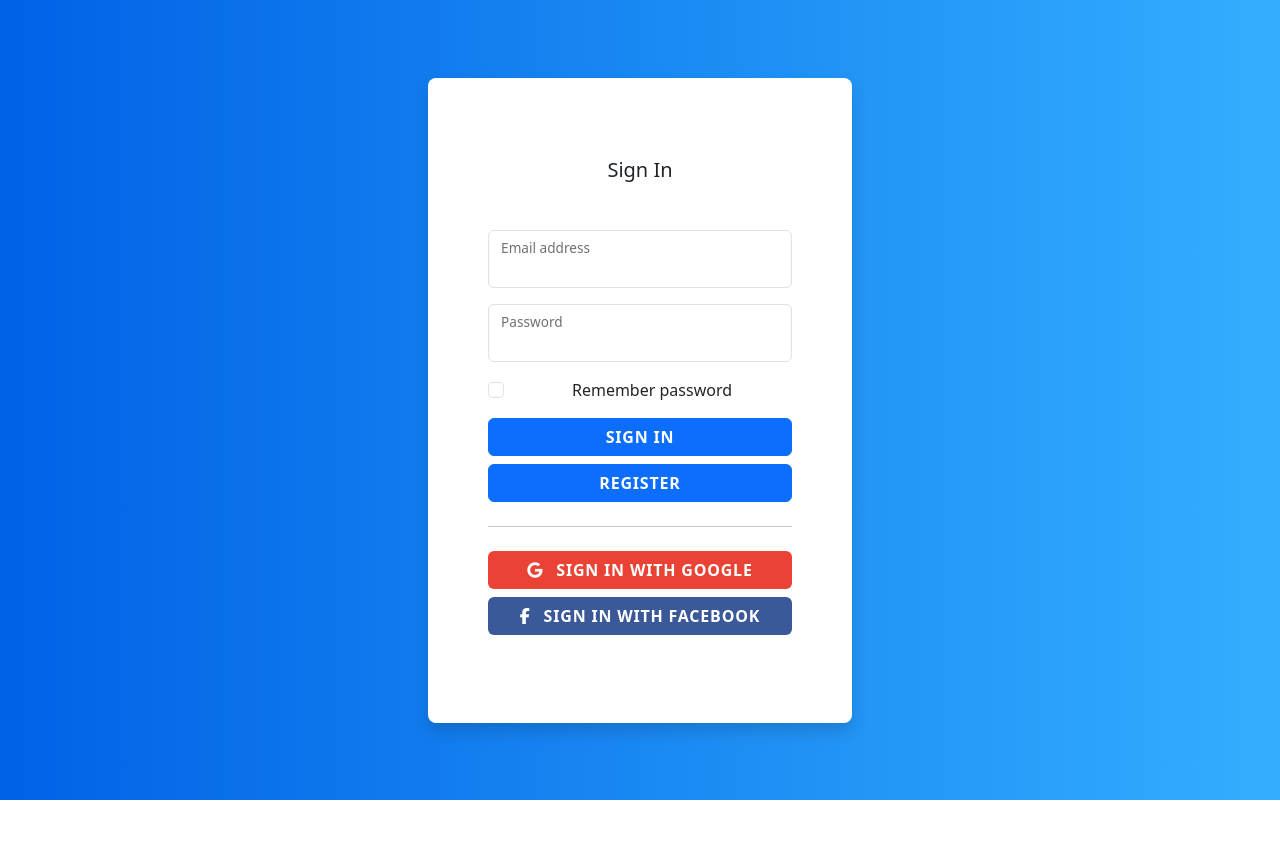
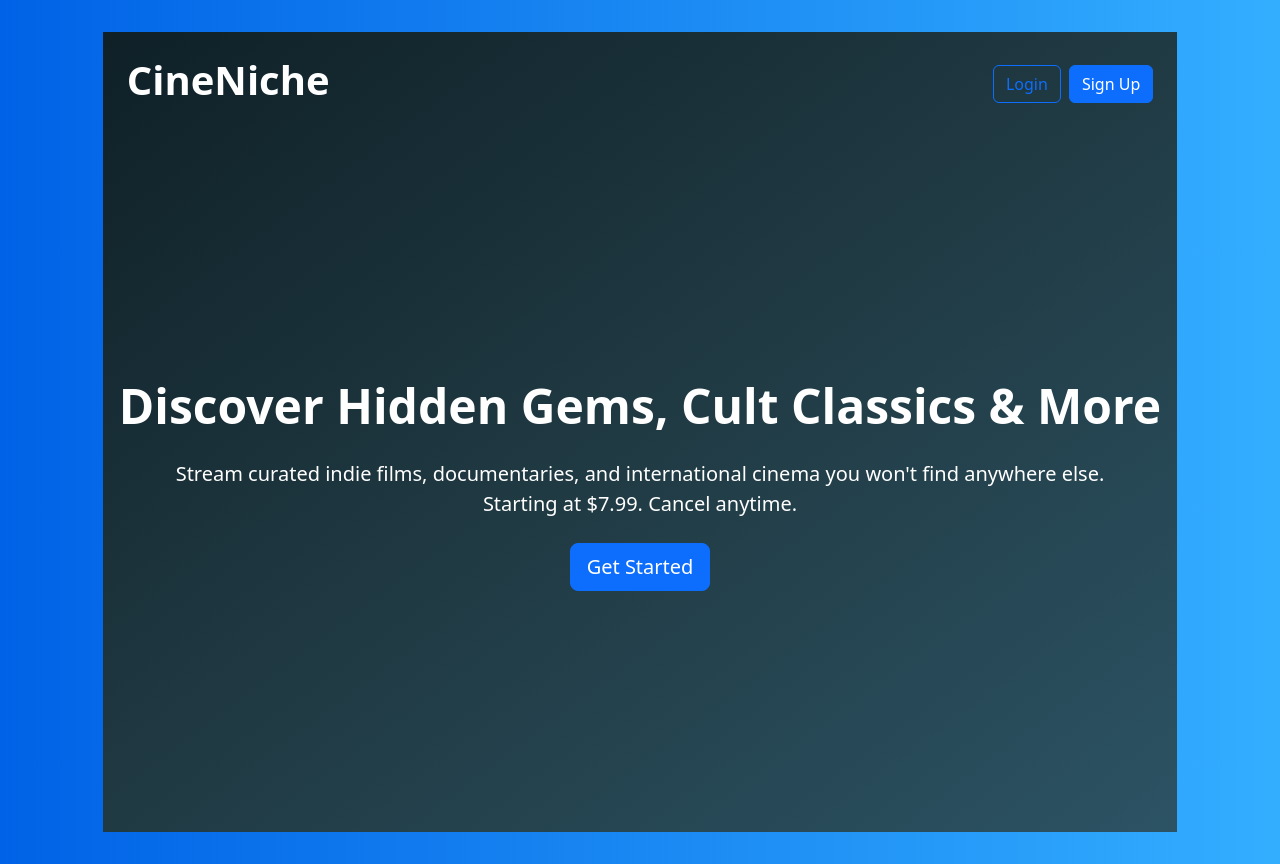
Before and after one commit to sheltongeorge/INTEX_4-12, a React (Vite) app in the folder frontend/: page / in a window 1280 px wide. Before the commit this address led to /login. Before the commit the page ends 800 px from the top, so only its background shows below. Built offline with nearby package versions, Linux system fonts and the light colour scheme; no server answers.

Commit message:
Home page included, otherwise same as initial master at start of INTEX

```diff
--- a/frontend/src/App.tsx
+++ b/frontend/src/App.tsx
@@ -3,12 +3,13 @@ import { BrowserRouter as Router, Routes, Route } from 'react-router-dom';
 import RecommendationsPage from './pages/RecommendationsPage';
 import LoginPage from './pages/LoginPage';
 import RegisterPage from './pages/RegisterPage';
+import HomePage from './pages/HomePage';
 
 function App() {
   return (
     <Router>
       <Routes>
-        <Route path="/" element={<RecommendationsPage />} />
+        <Route path="/" element={<HomePage />} />
         <Route path="/recommendations" element={<RecommendationsPage />} />
         <Route path="/login" element={<LoginPage />} />
         <Route path="/register" element={<RegisterPage />} />
--- /dev/null
+++ b/frontend/src/pages/HomePage.css
@@ -0,0 +1,19 @@
+.homepage-container {
+    background: linear-gradient(to bottom right, #0f2027, #203a43, #2c5364);
+    color: white;
+  }
+
+  .btn-primary {
+    background-color: #e50914;
+    border: none;
+  }
+
+  .btn-outline-primary {
+    border-color: white;
+    color: white;
+  }
+
+  .btn-outline-primary:hover {
+    background-color: white;
+    color: #111;
+  }
--- /dev/null
+++ b/frontend/src/pages/HomePage.tsx
@@ -0,0 +1,46 @@
+import { useNavigate } from 'react-router-dom';
+import './HomePage.css';
+
+function HomePage() {
+  const navigate = useNavigate();
+
+  const handleLogin = () => {
+    navigate('/login');
+  };
+
+  const handleSignup = () => {
+    navigate('/register');
+  };
+
+  return (
+    <div className="homepage-container d-flex flex-column min-vh-100">
+      <header className="d-flex justify-content-between align-items-center p-4">
+        <h1 className="fw-bold">CineNiche</h1>
+        <div>
+          <button className="btn btn-outline-primary me-2" onClick={handleLogin}>
+            Login
+          </button>
+          <button className="btn btn-primary" onClick={handleSignup}>
+            Sign Up
+          </button>
+        </div>
+      </header>
+
+      <main className="flex-grow-1 d-flex flex-column justify-content-center align-items-center text-center px-3">
+        <h2 className="display-5 fw-bold mb-4">
+          Discover Hidden Gems, Cult Classics & More
+        </h2>
+        <p className="lead mb-4">
+          Stream curated indie films, documentaries, and international cinema you won't find anywhere else.
+          <br />
+          Starting at $7.99. Cancel anytime.
+        </p>
+        <button className="btn btn-lg btn-primary" onClick={handleSignup}>
+          Get Started
+        </button>
+      </main>
+    </div>
+  );
+}
+
+export default HomePage;
--- a/frontend/vite.config.ts
+++ b/frontend/vite.config.ts
@@ -1,17 +1,13 @@
 import { defineConfig } from 'vite';
 import react from '@vitejs/plugin-react';
 
-// https://vite.dev/config/
 export default defineConfig({
   plugins: [react()],
   server: {
     port: 3003,
     headers: {
       'Content-Security-Policy':
-        "default-src 'self'; script-src 'self 'unsafe-eval'; style-src 'self' 'unsafe-inline'; img-src 'self' data:; connect-src 'self' https://localhost:7156; frame-src 'self'; font-src 'self' data:;",
-    }
+        "default-src 'self'; script-src 'self' 'unsafe-eval' 'unsafe-inline' http://localhost:3003; style-src 'self' 'unsafe-inline'; img-src 'self' data:; connect-src 'self' https://localhost:7156 http://localhost:3003; frame-src 'self'; font-src 'self' data:;",
+    },
   },
 });
-
-
-// this is setting up some extra security for the headers, styling and such.
```
Also changed, not shown: 11 other files (tests, documents, lock files or other folders).
